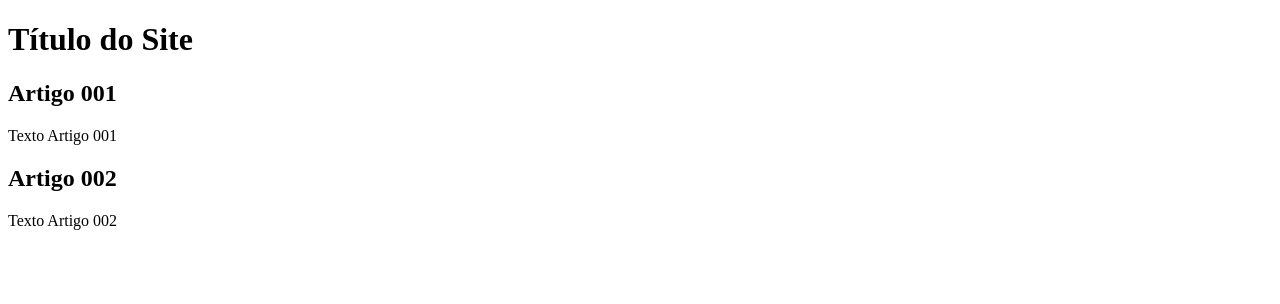
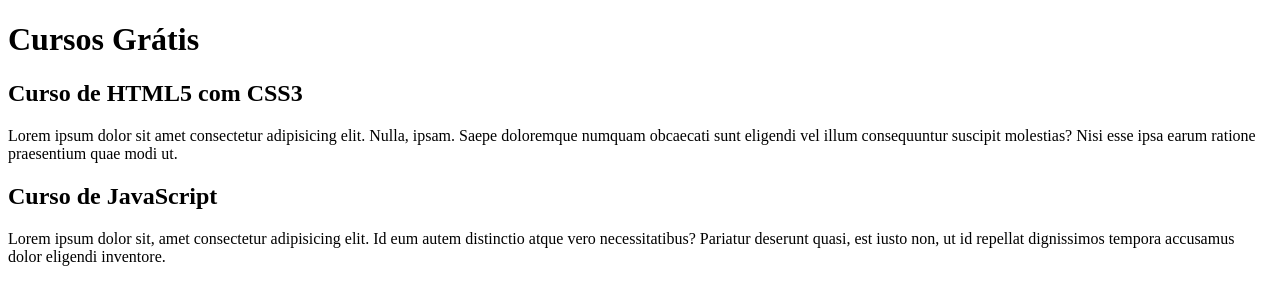
Before and after one commit to xHoRuSx/projeto-site, a plain HTML site: page index.html in a window 1280 px wide. Drawn offline with Linux system fonts and the light colour scheme.

Commit message:
comecei a escrever o conteúdo

```diff
--- a/index.html
+++ b/index.html
@@ -9,15 +9,15 @@
 <body>
     <main>
         <head>
-            <h1>Título do Site</h1>
+            <h1>Cursos Grátis</h1>
         </head>
         <article>
-            <h2>Artigo 001</h2>
-            <p>Texto Artigo 001</p>
+            <h2>Curso de HTML5 com CSS3</h2>
+            <p>Lorem ipsum dolor sit amet consectetur adipisicing elit. Nulla, ipsam. Saepe doloremque numquam obcaecati sunt eligendi vel illum consequuntur suscipit molestias? Nisi esse ipsa earum ratione praesentium quae modi ut.</p>
         </article>
         <article>
-            <h2>Artigo 002</h2>
-            <p>Texto Artigo 002</p>
+            <h2>Curso de JavaScript</h2>
+            <p>Lorem ipsum dolor sit, amet consectetur adipisicing elit. Id eum autem distinctio atque vero necessitatibus? Pariatur deserunt quasi, est iusto non, ut id repellat dignissimos tempora accusamus dolor eligendi inventore.</p>
         </article>
     </main>
 </body>
```
